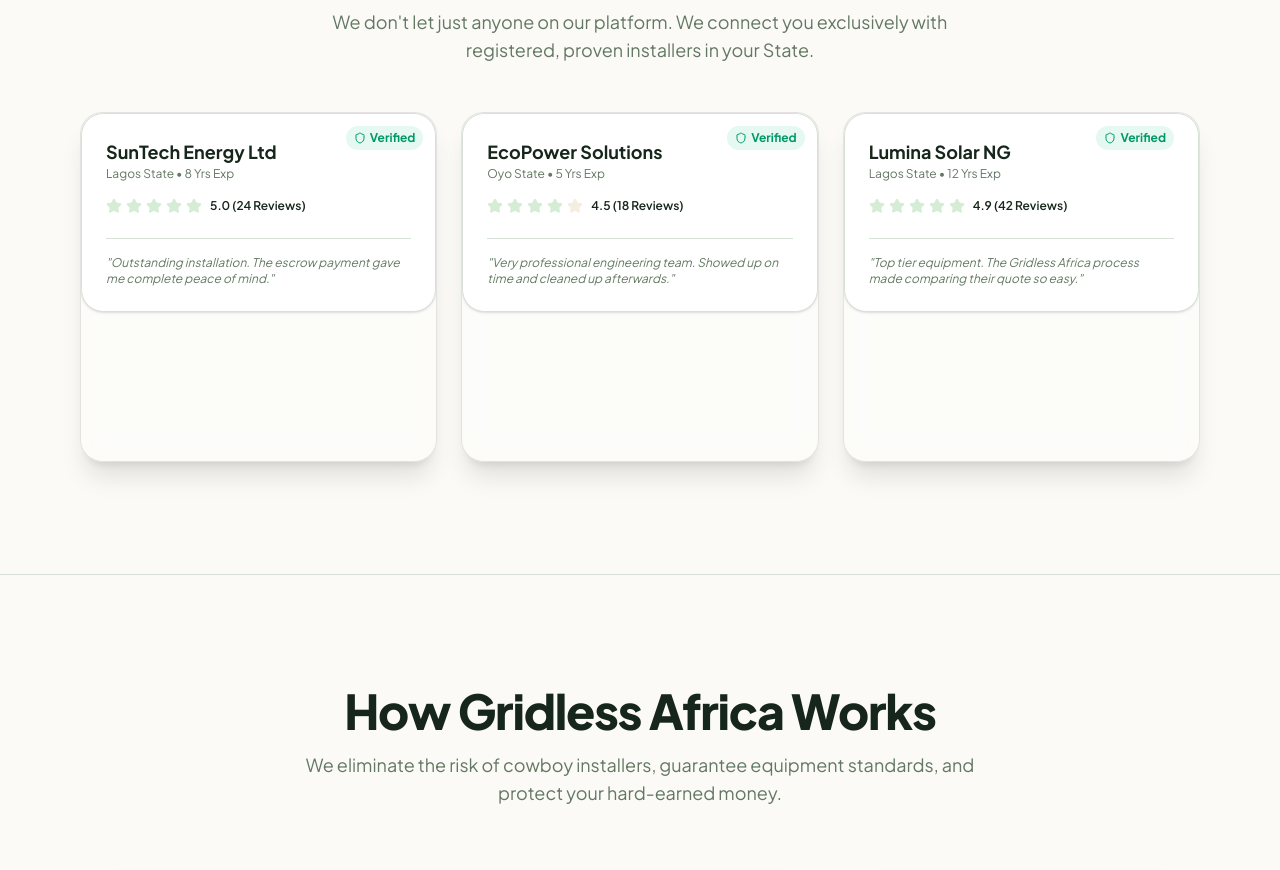
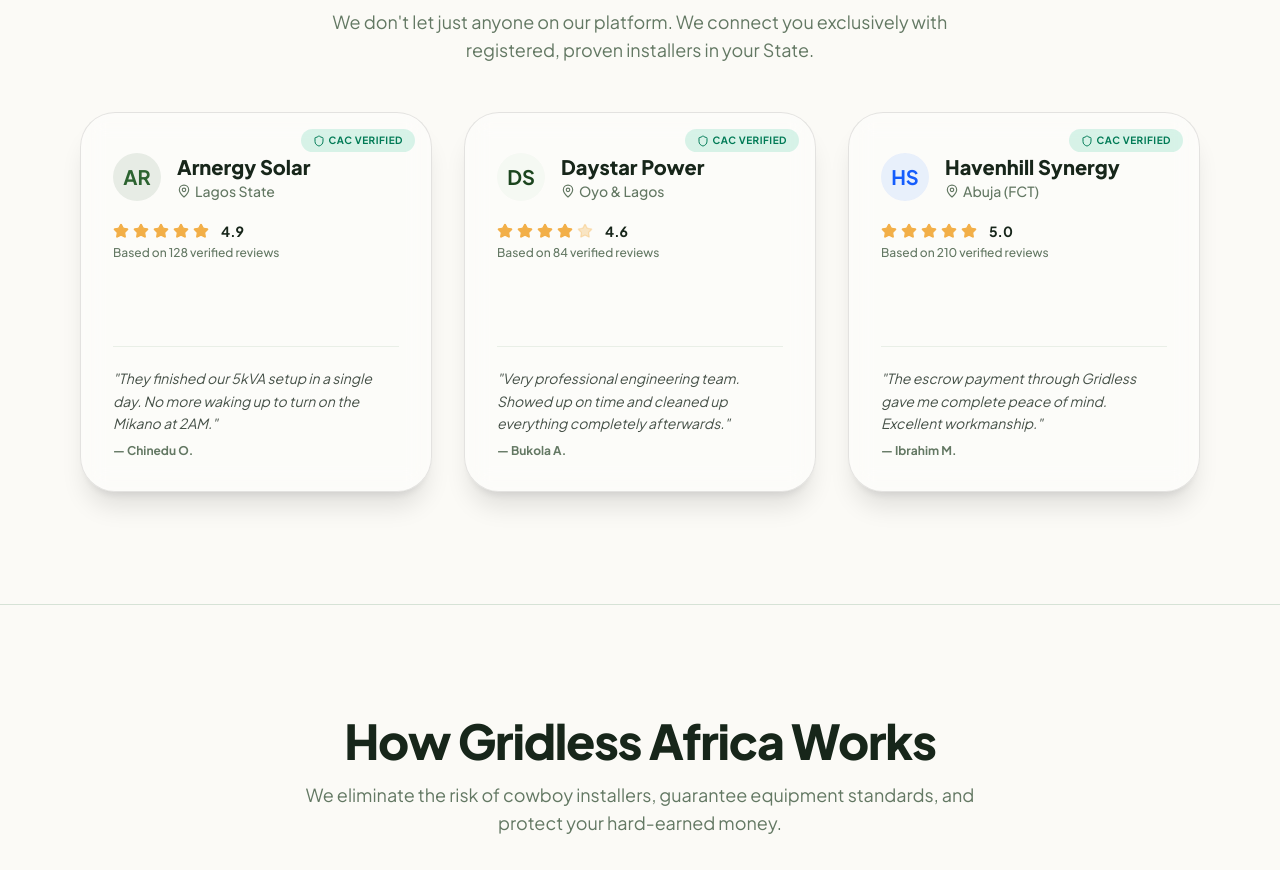
Before and after one commit to Muller5000/gridless-africa, a Next.js app: page / in a window 1280 px wide. Shown: the part 2038-2908 px from the top of the page. Built offline with nearby package versions, Linux system fonts and the light colour scheme.

Commit message:
Overhaul InstallerShowcase to fix opaque backgrounds and use authentic Nigerian copy

```diff
--- a/src/components/installer-showcase.tsx
+++ b/src/components/installer-showcase.tsx
@@ -3,143 +3,253 @@
 import React from "react";
 import Link from "next/link";
 import { buttonVariants } from "@/components/ui/button";
-import { Shield, Star } from "lucide-react";
+import { Shield, Star, MapPin } from "lucide-react";
 import { FlipCard } from "@/components/ui/flip-card";
 
 export function InstallerShowcase() {
   return (
-    <div className="grid grid-cols-1 gap-6 md:grid-cols-3">
+    <div className="grid grid-cols-1 gap-8 md:grid-cols-3">
       {/* Installer Card 1 */}
       <FlipCard
-        className="h-[350px] w-full"
+        className="h-[380px] w-full"
         front={
-          <div className="bg-card border-border group relative flex flex-col gap-4 overflow-hidden rounded-xl border p-6 shadow-sm transition-all hover:shadow-md">
-            <div className="absolute top-0 right-0 p-3">
-              <div className="flex items-center gap-1 rounded-full bg-emerald-500/10 px-2 py-1 text-xs font-bold text-emerald-600">
-                <Shield className="size-3" /> Verified
+          <div className="group relative flex h-full flex-col gap-5 overflow-hidden p-8">
+            <div className="absolute top-0 right-0 p-4">
+              <div className="flex items-center gap-1 rounded-full bg-emerald-500/15 px-3 py-1 text-[10px] font-bold tracking-wider text-emerald-700 uppercase">
+                <Shield className="size-3" /> CAC Verified
               </div>
             </div>
+
+            <div className="mt-2 flex items-center gap-4">
+              <div className="bg-primary/10 text-primary flex size-12 items-center justify-center rounded-2xl text-xl font-bold">
+                AR
+              </div>
               <div>
-              <h4 className="text-foreground group-hover:text-primary text-lg font-bold transition-colors">
-                SunTech Energy Ltd
+                <h4 className="text-foreground group-hover:text-primary text-xl font-extrabold transition-colors">
+                  Arnergy Solar
                 </h4>
-              <p className="text-muted-foreground text-xs">Lagos State • 8 Yrs Exp</p>
+                <p className="text-muted-foreground flex items-center gap-1 text-sm font-medium">
+                  <MapPin className="size-3.5" /> Lagos State
+                </p>
               </div>
+            </div>
+
+            <div className="flex flex-col gap-1">
               <div className="flex items-center gap-1">
-              <Star className="fill-secondary text-secondary size-4" />
-              <Star className="fill-secondary text-secondary size-4" />
-              <Star className="fill-secondary text-secondary size-4" />
-              <Star className="fill-secondary text-secondary size-4" />
-              <Star className="fill-secondary text-secondary size-4" />
-              <span className="text-foreground ml-1 text-xs font-semibold">5.0 (24 Reviews)</span>
+                <Star className="fill-accent text-accent size-4" />
+                <Star className="fill-accent text-accent size-4" />
+                <Star className="fill-accent text-accent size-4" />
+                <Star className="fill-accent text-accent size-4" />
+                <Star className="fill-accent text-accent size-4" />
+                <span className="text-foreground ml-2 text-sm font-bold">4.9</span>
               </div>
-            <p className="text-muted-foreground border-border mt-2 border-t pt-4 text-xs italic">
-              &quot;Outstanding installation. The escrow payment gave me complete peace of
-              mind.&quot;
+              <p className="text-muted-foreground text-xs font-medium">
+                Based on 128 verified reviews
               </p>
+            </div>
+
+            <div className="border-border/50 mt-auto border-t pt-5">
+              <p className="text-foreground/80 text-sm leading-relaxed italic">
+                &quot;They finished our 5kVA setup in a single day. No more waking up to turn on the
+                Mikano at 2AM.&quot;
+              </p>
+              <p className="text-muted-foreground mt-2 text-xs font-bold">— Chinedu O.</p>
+            </div>
           </div>
         }
         back={
-          <div className="bg-card border-border flex h-full flex-col justify-between rounded-xl border p-6">
-            <h4 className="text-foreground text-lg font-bold">SunTech Energy Ltd</h4>
-            <p className="text-muted-foreground text-sm">
-              Specializing in residential solar installations with 8 years experience.
+          <div className="flex h-full flex-col justify-between p-8">
+            <div>
+              <div className="bg-primary/10 text-primary mb-4 flex size-12 items-center justify-center rounded-2xl text-xl font-bold">
+                AR
+              </div>
+              <h4 className="text-foreground mb-2 text-2xl font-extrabold">Arnergy Solar</h4>
+              <div className="mb-4 flex flex-wrap gap-2">
+                <span className="bg-muted/50 text-foreground border-border/50 rounded-md border px-2 py-1 text-xs font-medium">
+                  Tier 1 Panels
+                </span>
+                <span className="bg-muted/50 text-foreground border-border/50 rounded-md border px-2 py-1 text-xs font-medium">
+                  Lithium Setup
+                </span>
+              </div>
+              <p className="text-foreground/80 text-sm leading-relaxed">
+                Leading provider of reliable solar solutions across Lagos. Specializes in
+                residential deployments with smart monitoring.
               </p>
+            </div>
             <Link
-              href="/installers/suntech"
-              className={buttonVariants({ variant: "secondary", size: "sm" })}
+              href="/installers/arnergy"
+              className={buttonVariants({
+                variant: "default",
+                size: "lg",
+                className: "w-full font-bold shadow-md",
+              })}
             >
-              View Profile
+              View Full Profile
             </Link>
           </div>
         }
       />
+
       {/* Installer Card 2 */}
       <FlipCard
-        className="h-[350px] w-full"
+        className="h-[380px] w-full"
         front={
-          <div className="bg-card border-border group relative flex flex-col gap-4 overflow-hidden rounded-xl border p-6 shadow-sm transition-all hover:shadow-md">
-            <div className="absolute top-0 right-0 p-3">
-              <div className="flex items-center gap-1 rounded-full bg-emerald-500/10 px-2 py-1 text-xs font-bold text-emerald-600">
-                <Shield className="size-3" /> Verified
+          <div className="group relative flex h-full flex-col gap-5 overflow-hidden p-8">
+            <div className="absolute top-0 right-0 p-4">
+              <div className="flex items-center gap-1 rounded-full bg-emerald-500/15 px-3 py-1 text-[10px] font-bold tracking-wider text-emerald-700 uppercase">
+                <Shield className="size-3" /> CAC Verified
               </div>
             </div>
+
+            <div className="mt-2 flex items-center gap-4">
+              <div className="bg-secondary/20 text-secondary-foreground flex size-12 items-center justify-center rounded-2xl text-xl font-bold">
+                DS
+              </div>
               <div>
-              <h4 className="text-foreground group-hover:text-primary text-lg font-bold transition-colors">
-                EcoPower Solutions
+                <h4 className="text-foreground group-hover:text-primary text-xl font-extrabold transition-colors">
+                  Daystar Power
                 </h4>
-              <p className="text-muted-foreground text-xs">Oyo State • 5 Yrs Exp</p>
+                <p className="text-muted-foreground flex items-center gap-1 text-sm font-medium">
+                  <MapPin className="size-3.5" /> Oyo & Lagos
+                </p>
               </div>
+            </div>
+
+            <div className="flex flex-col gap-1">
               <div className="flex items-center gap-1">
-              <Star className="fill-secondary text-secondary size-4" />
-              <Star className="fill-secondary text-secondary size-4" />
-              <Star className="fill-secondary text-secondary size-4" />
-              <Star className="fill-secondary text-secondary size-4" />
-              <Star className="fill-muted text-muted size-4" />
-              <span className="text-foreground ml-1 text-xs font-semibold">4.5 (18 Reviews)</span>
+                <Star className="fill-accent text-accent size-4" />
+                <Star className="fill-accent text-accent size-4" />
+                <Star className="fill-accent text-accent size-4" />
+                <Star className="fill-accent text-accent size-4" />
+                <Star className="fill-accent/30 text-accent/30 size-4" />
+                <span className="text-foreground ml-2 text-sm font-bold">4.6</span>
               </div>
-            <p className="text-muted-foreground border-border mt-2 border-t pt-4 text-xs italic">
+              <p className="text-muted-foreground text-xs font-medium">
+                Based on 84 verified reviews
+              </p>
+            </div>
+
+            <div className="border-border/50 mt-auto border-t pt-5">
+              <p className="text-foreground/80 text-sm leading-relaxed italic">
                 &quot;Very professional engineering team. Showed up on time and cleaned up
-              afterwards.&quot;
+                everything completely afterwards.&quot;
               </p>
+              <p className="text-muted-foreground mt-2 text-xs font-bold">— Bukola A.</p>
+            </div>
           </div>
         }
         back={
-          <div className="bg-card border-border flex h-full flex-col justify-between rounded-xl border p-6">
-            <h4 className="text-foreground text-lg font-bold">EcoPower Solutions</h4>
-            <p className="text-muted-foreground text-sm">
-              Focused on cost‑effective commercial projects across Oyo.
+          <div className="flex h-full flex-col justify-between p-8">
+            <div>
+              <div className="bg-secondary/20 text-secondary-foreground mb-4 flex size-12 items-center justify-center rounded-2xl text-xl font-bold">
+                DS
+              </div>
+              <h4 className="text-foreground mb-2 text-2xl font-extrabold">Daystar Power</h4>
+              <div className="mb-4 flex flex-wrap gap-2">
+                <span className="bg-muted/50 text-foreground border-border/50 rounded-md border px-2 py-1 text-xs font-medium">
+                  SME Focus
+                </span>
+                <span className="bg-muted/50 text-foreground border-border/50 rounded-md border px-2 py-1 text-xs font-medium">
+                  O&M Included
+                </span>
+              </div>
+              <p className="text-foreground/80 text-sm leading-relaxed">
+                Focused on cost-effective commercial and large-scale residential projects across Oyo
+                and Lagos states.
               </p>
+            </div>
             <Link
-              href="/installers/ecopower"
-              className={buttonVariants({ variant: "secondary", size: "sm" })}
+              href="/installers/daystar"
+              className={buttonVariants({
+                variant: "default",
+                size: "lg",
+                className: "w-full font-bold shadow-md",
+              })}
             >
-              View Profile
+              View Full Profile
             </Link>
           </div>
         }
       />
+
       {/* Installer Card 3 */}
       <FlipCard
-        className="h-[350px] w-full"
+        className="h-[380px] w-full"
         front={
-          <div className="bg-card border-border group relative flex flex-col gap-4 overflow-hidden rounded-xl border p-6 shadow-sm transition-all hover:shadow-md">
-            <div className="absolute top-0 right-3 p-3">
-              <div className="flex items-center gap-1 rounded-full bg-emerald-500/10 px-2 py-1 text-xs font-bold text-emerald-600">
-                <Shield className="size-3" /> Verified
+          <div className="group relative flex h-full flex-col gap-5 overflow-hidden p-8">
+            <div className="absolute top-0 right-0 p-4">
+              <div className="flex items-center gap-1 rounded-full bg-emerald-500/15 px-3 py-1 text-[10px] font-bold tracking-wider text-emerald-700 uppercase">
+                <Shield className="size-3" /> CAC Verified
               </div>
             </div>
+
+            <div className="mt-2 flex items-center gap-4">
+              <div className="flex size-12 items-center justify-center rounded-2xl bg-blue-500/10 text-xl font-bold text-blue-600">
+                HS
+              </div>
               <div>
-              <h4 className="text-foreground group-hover:text-primary text-lg font-bold transition-colors">
-                Lumina Solar NG
+                <h4 className="text-foreground group-hover:text-primary text-xl font-extrabold transition-colors">
+                  Havenhill Synergy
                 </h4>
-              <p className="text-muted-foreground text-xs">Lagos State • 12 Yrs Exp</p>
+                <p className="text-muted-foreground flex items-center gap-1 text-sm font-medium">
+                  <MapPin className="size-3.5" /> Abuja (FCT)
+                </p>
               </div>
+            </div>
+
+            <div className="flex flex-col gap-1">
               <div className="flex items-center gap-1">
-              <Star className="fill-secondary text-secondary size-4" />
-              <Star className="fill-secondary text-secondary size-4" />
-              <Star className="fill-secondary text-secondary size-4" />
-              <Star className="fill-secondary text-secondary size-4" />
-              <Star className="fill-secondary text-secondary size-4" />
-              <span className="text-foreground ml-1 text-xs font-semibold">4.9 (42 Reviews)</span>
+                <Star className="fill-accent text-accent size-4" />
+                <Star className="fill-accent text-accent size-4" />
+                <Star className="fill-accent text-accent size-4" />
+                <Star className="fill-accent text-accent size-4" />
+                <Star className="fill-accent text-accent size-4" />
+                <span className="text-foreground ml-2 text-sm font-bold">5.0</span>
               </div>
-            <p className="text-muted-foreground border-border mt-2 border-t pt-4 text-xs italic">
-              &quot;Top tier equipment. The Gridless Africa process made comparing their quote so
-              easy.&quot;
+              <p className="text-muted-foreground text-xs font-medium">
+                Based on 210 verified reviews
               </p>
+            </div>
+
+            <div className="border-border/50 mt-auto border-t pt-5">
+              <p className="text-foreground/80 text-sm leading-relaxed italic">
+                &quot;The escrow payment through Gridless gave me complete peace of mind. Excellent
+                workmanship.&quot;
+              </p>
+              <p className="text-muted-foreground mt-2 text-xs font-bold">— Ibrahim M.</p>
+            </div>
           </div>
         }
         back={
-          <div className="bg-card border-border flex h-full flex-col justify-between rounded-xl border p-6">
-            <h4 className="text-foreground text-lg font-bold">Lumina Solar NG</h4>
-            <p className="text-muted-foreground text-sm">
-              Leading provider of high‑efficiency panels and storage solutions.
+          <div className="flex h-full flex-col justify-between p-8">
+            <div>
+              <div className="mb-4 flex size-12 items-center justify-center rounded-2xl bg-blue-500/10 text-xl font-bold text-blue-600">
+                HS
+              </div>
+              <h4 className="text-foreground mb-2 text-2xl font-extrabold">Havenhill Synergy</h4>
+              <div className="mb-4 flex flex-wrap gap-2">
+                <span className="bg-muted/50 text-foreground border-border/50 rounded-md border px-2 py-1 text-xs font-medium">
+                  Grid-Tied
+                </span>
+                <span className="bg-muted/50 text-foreground border-border/50 rounded-md border px-2 py-1 text-xs font-medium">
+                  10-Year Warranty
+                </span>
+              </div>
+              <p className="text-foreground/80 text-sm leading-relaxed">
+                Award-winning engineering firm deploying high-efficiency panels and scalable storage
+                solutions in the FCT.
               </p>
+            </div>
             <Link
-              href="/installers/lumina"
-              className={buttonVariants({ variant: "secondary", size: "sm" })}
+              href="/installers/havenhill"
+              className={buttonVariants({
+                variant: "default",
+                size: "lg",
+                className: "w-full font-bold shadow-md",
+              })}
             >
-              View Profile
+              View Full Profile
             </Link>
           </div>
         }
--- a/src/components/ui/flip-card.tsx
+++ b/src/components/ui/flip-card.tsx
@@ -47,7 +47,7 @@ export function FlipCard({ front, back, className }: FlipCardProps) {
         {/* Front side */}
         <div
           className={cn(
-            "absolute inset-0 rounded-xl border border-black/10 bg-white/40 shadow-xl backdrop-blur-md dark:border-white/20 dark:bg-white/10",
+            "absolute inset-0 rounded-3xl border border-black/10 bg-white/40 shadow-xl backdrop-blur-md dark:border-white/20 dark:bg-white/10",
             "flex flex-col overflow-hidden",
             "backface-hidden",
           )}
@@ -57,7 +57,7 @@ export function FlipCard({ front, back, className }: FlipCardProps) {
         {/* Back side */}
         <div
           className={cn(
-            "absolute inset-0 rounded-xl border border-black/10 bg-white/40 shadow-xl backdrop-blur-md dark:border-white/20 dark:bg-white/10",
+            "absolute inset-0 rounded-3xl border border-black/10 bg-white/40 shadow-xl backdrop-blur-md dark:border-white/20 dark:bg-white/10",
             "flex flex-col overflow-hidden",
             "rotate-y-180 backface-hidden",
           )}
```
Lines whose indentation alone changed are shown as unchanged.
